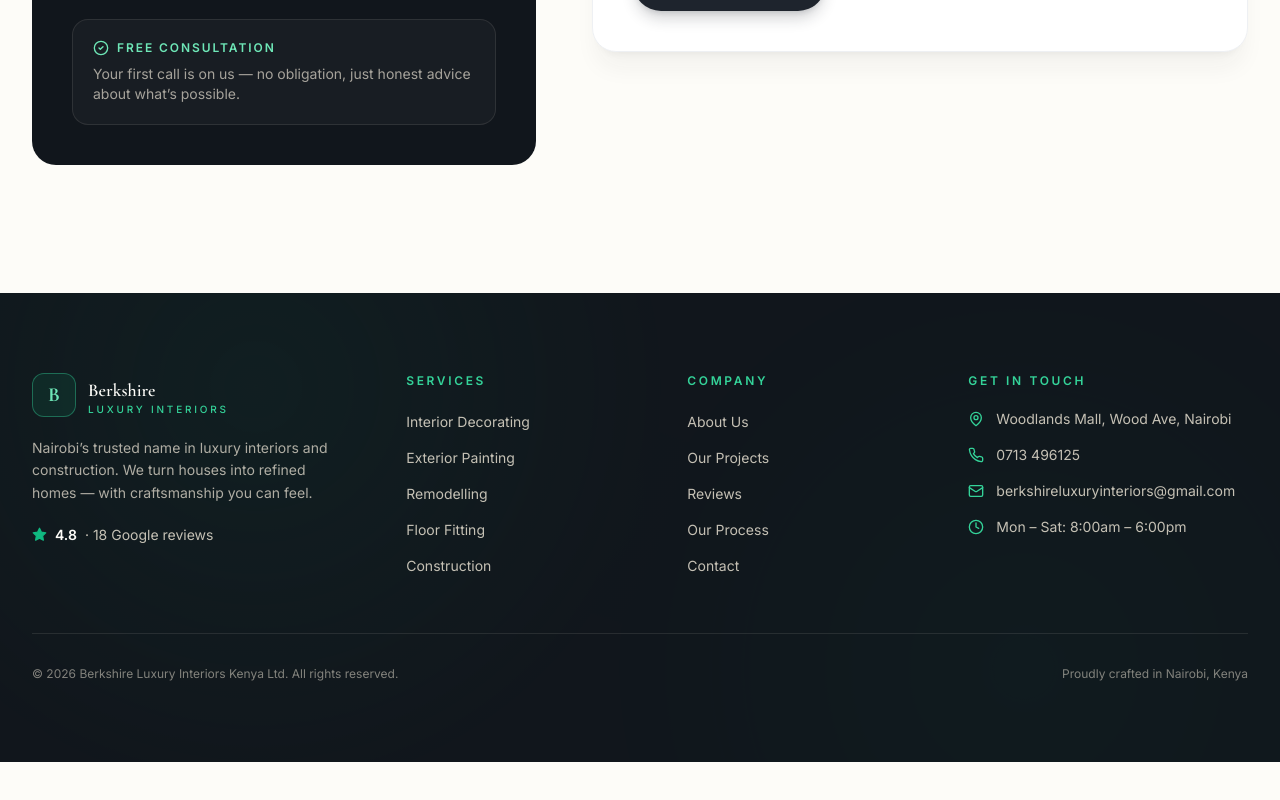
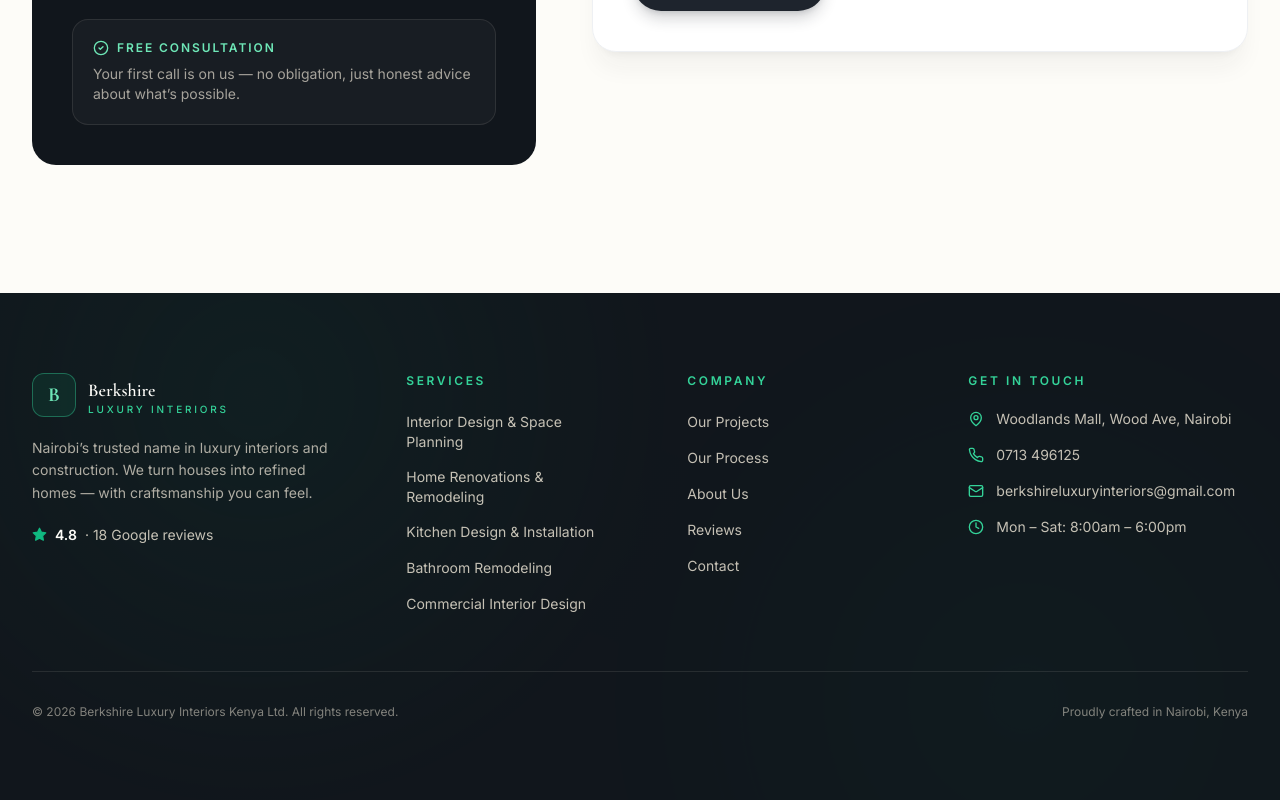
Before and after one commit to bradox157/Berkshire-interiors, a React (Vite) app: page / in a window 1280 px wide. Shown: the part 10717-11517 px from the top of the page. Before the commit the page ends 11479 px from the top, so only its background shows below. Built offline with nearby package versions, Linux system fonts and the light colour scheme; no server answers.

Commit message:
Update footer links with new services and company info

```diff
--- a/src/components/Footer.tsx
+++ b/src/components/Footer.tsx
@@ -4,20 +4,20 @@ const footerLinks = [
   {
     title: 'Services',
     links: [
-      { label: 'Interior Decorating', href: '#services' },
-      { label: 'Exterior Painting', href: '#services' },
-      { label: 'Remodelling', href: '#services' },
-      { label: 'Floor Fitting', href: '#services' },
-      { label: 'Construction', href: '#services' },
+      { label: 'Interior Design & Space Planning', href: '#services' },
+      { label: 'Home Renovations & Remodeling', href: '#services' },
+      { label: 'Kitchen Design & Installation', href: '#services' },
+      { label: 'Bathroom Remodeling', href: '#services' },
+      { label: 'Commercial Interior Design', href: '#services' },
     ],
   },
   {
     title: 'Company',
     links: [
+      { label: 'Our Projects', href: '#projects' },
+      { label: 'Our Process', href: '#process' },
       { label: 'About Us', href: '#about' },
-      { label: 'Our Projects', href: '#projects' },
       { label: 'Reviews', href: '#reviews' },
-      { label: 'Our Process', href: '#process' },
       { label: 'Contact', href: '#contact' },
     ],
   },
```
